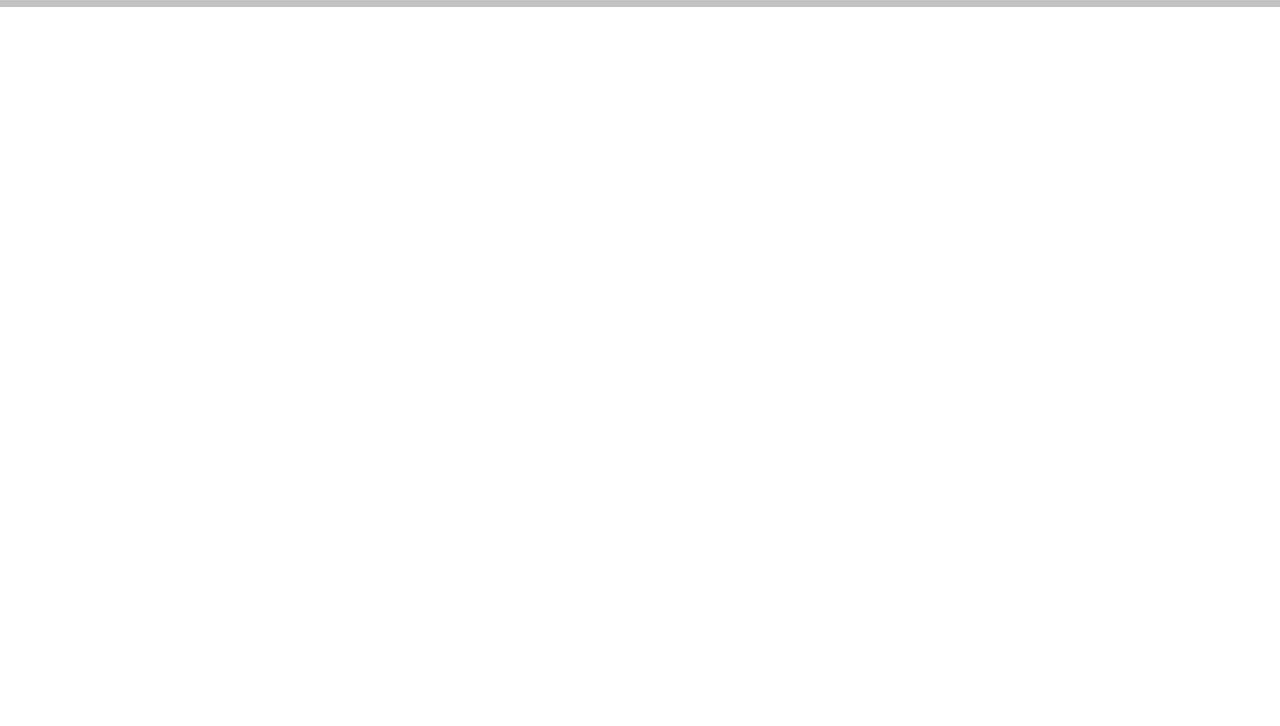
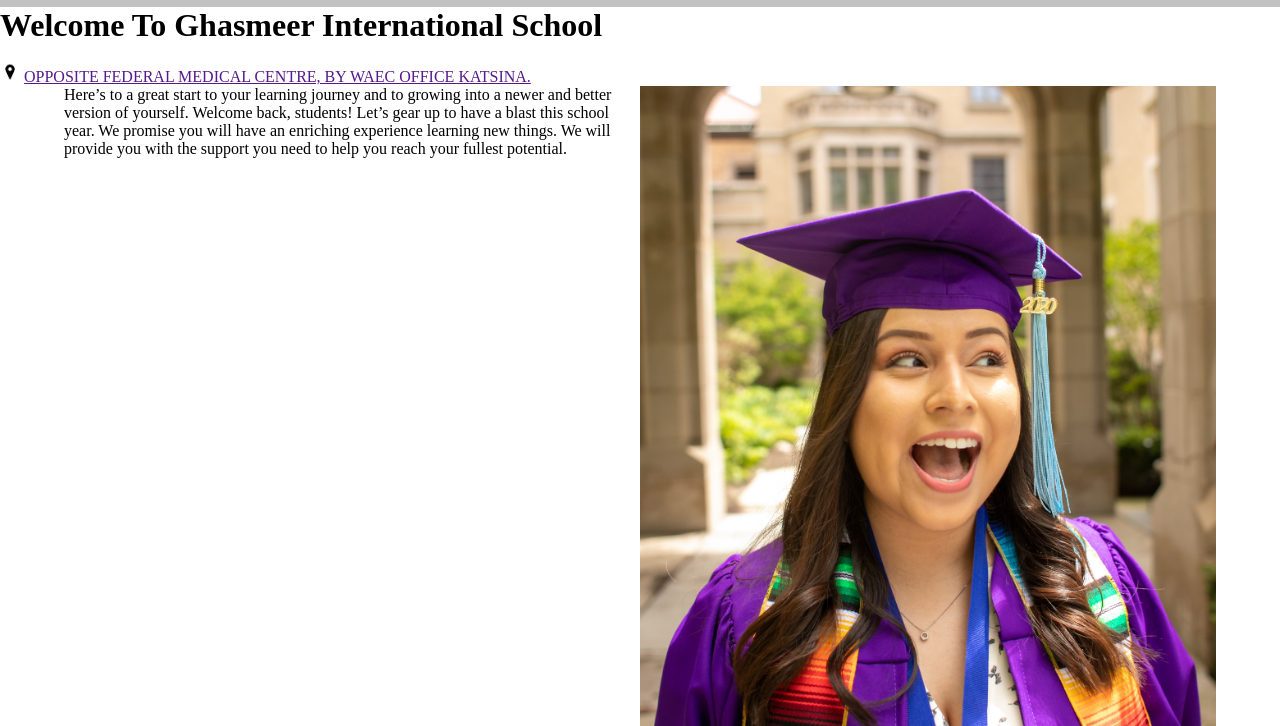
Before and after one commit to princehabeeb/schoolWebsite, a plain HTML site: page index.html in a window 1280 px wide. Shown: the part 93-819 px from the top of the page. Drawn offline with Linux system fonts and the light colour scheme.

Commit message:
schoolwebsite

```diff
--- a/index.html
+++ b/index.html
@@ -1,5 +1,9 @@
 <!DOCTYPE html>
 <html lang="en">
+  <link
+    rel="stylesheet"
+    href="https://cdnjs.cloudflare.com/ajax/libs/font-awesome/4.7.0/css/font-awesome.min.css"
+  />
   <head>
     <meta charset="UTF-8" />
     <meta name="viewport" content="width=device-width, initial-scale=1.0" />
@@ -18,6 +22,28 @@
       </ul>
     </nav>
 
+    <h1>Welcome To Ghasmeer International School</h1>
+    <br />
+    <img class="location-icon" src="Images/location.png" alt="location icon" />
+    <a class="" href=""
+      >OPPOSITE FEDERAL MEDICAL CENTRE, BY WAEC OFFICE KATSINA.</a
+    >
+    <br />
+    <div class="container">
+      <div class="text">
+        <p>
+          Here’s to a great start to your learning journey and to growing into a
+          newer and better version of yourself. Welcome back, students! Let’s
+          gear up to have a blast this school year. We promise you will have an
+          enriching experience learning new things. We will provide you with the
+          support you need to help you reach your fullest potential.
+        </p>
+      </div>
+      <div class="Images">
+        <!-- <img src="Images/img1.jpg" /> -->
+      </div>
+    </div>
+
     <!-- Java script -->
     <script src="app.js"></script>
   </body>
--- a/style.css
+++ b/style.css
@@ -21,7 +21,7 @@ width: 80px;
 height: 80px;
 }
 
-a{
+nav a{
     text-decoration: none;
     font-size: 30px;
     color: black;
@@ -35,7 +35,7 @@ a{
     border-radius: 100px;
     color: #fff;
 }
-a:hover{
+nav a:hover{
     background: orange;
     color: #fff;
     border-radius: 100px;
@@ -47,6 +47,14 @@ a:hover{
     border-radius: 50%;
     display: none;
 }
+
+
+.location-icon{
+    width: 20px;
+    height: 20px;
+}
+
+
 @media screen and ( max-width:900px){
     nav{
         padding: 10px;
@@ -74,3 +82,28 @@ a:hover{
         display: block;
     }
 }
+
+.container{
+  /* display: flex;
+  justify-content: space-between;
+  align-items: center;
+  height: 100vh; */
+  height: 80vh;
+  width: 90%;
+  display: grid;
+  grid-template-columns: 50% 50%;
+  /* align-items: center; */
+  margin:  0 auto;
+
+}
+
+/* .container div{
+    width: 50%;
+} */
+
+.Images {
+   background-image: url(Images/Img1.jpg);
+   background-position: center;
+   background-size: cover;
+   background-repeat: no-repeat;
+}
```
Also changed, not shown: Images/Img1.jpg (added), Images/location.png (added).
